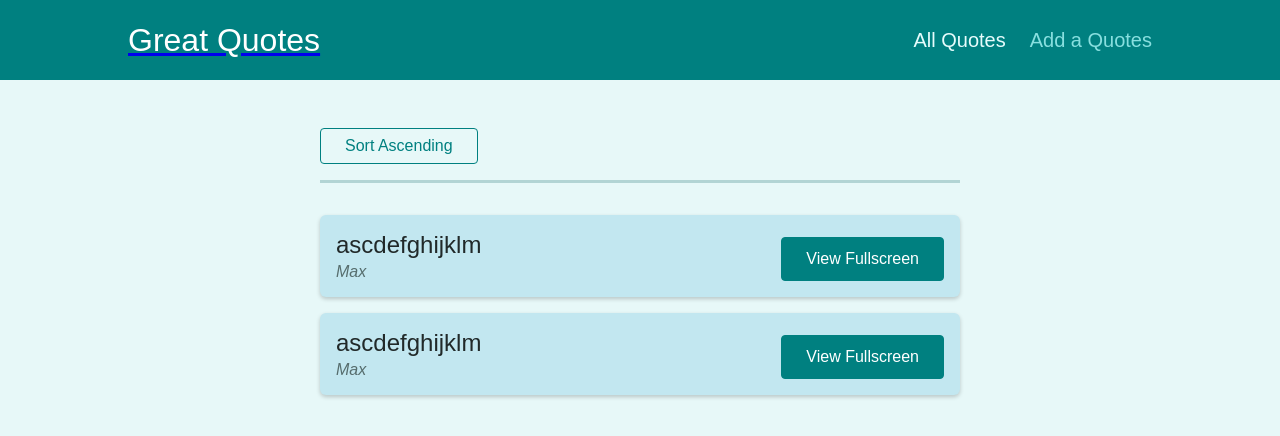
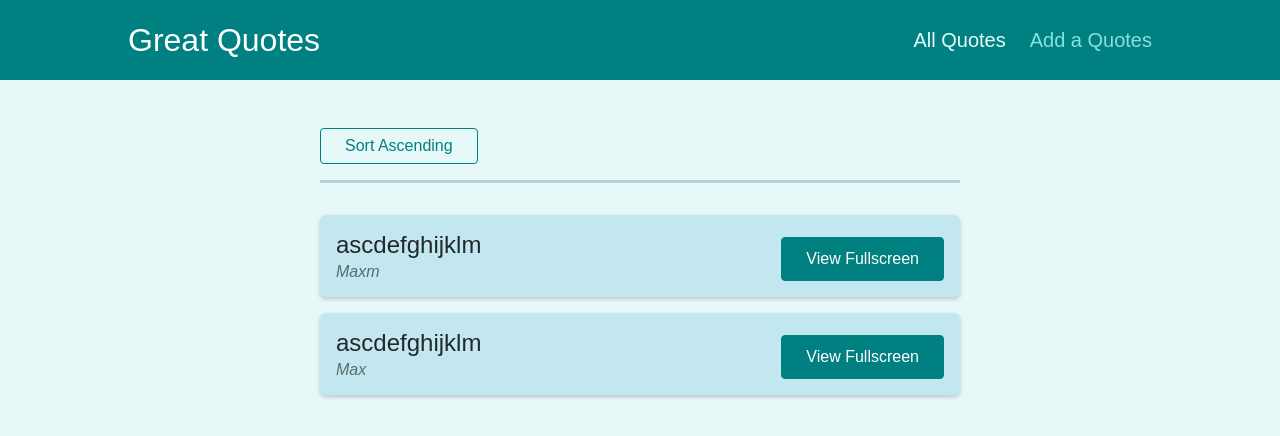
Before and after one commit to Inokcode/react-router-comments-app, a React (Create React App) app: page /quotes in a window 1280 px wide. Shown: the top 436 px of the page. Built offline with nearby package versions, Linux system fonts and the light colour scheme.

Commit message:
useRouteMatch part added

```diff
--- a/src/components/layout/MainNavigation.module.css
+++ b/src/components/layout/MainNavigation.module.css
@@ -35,3 +35,7 @@
 .nav a.active {
   color: #e6fcfc;
 }
+
+.header > a {
+  text-decoration: none;
+}
--- a/src/components/quotes/QuoteList.js
+++ b/src/components/quotes/QuoteList.js
@@ -1,16 +1,49 @@
 import { Fragment } from 'react';
-
+import { useHistory, useLocation } from 'react-router-dom';
 import QuoteItem from './QuoteItem';
 import classes from './QuoteList.module.css';
 
+const sortQuotes = (quotes, ascending) => {
+  return quotes.sort((quoteA, quoteB) => {
+    if (ascending) {
+      return quoteA.id > quoteB.id ? 1 : -1;
+    } else {
+      return quoteA.id < quoteB.id ? 1 : -1;
+    }
+  });
+};
+
 const QuoteList = (props) => {
+  const history = useHistory(); //change the url
+  const location = useLocation(); //current location
+  console.log({ location });
+
+  const queryParams = new URLSearchParams(location.search);
+
+  const isSortingAscending = queryParams.get('sort') === 'asc';
+
+  const sortedQuotes = sortQuotes(props.quotes, isSortingAscending);
+
+  const changeSortingHandler = () => {
+    // history.push('/quotes?sort=' + (isSortingAscending ? 'desc' : 'asc'));
+    // history.push(
+    //   `${location.pathname}?sort=${(isSortingAscending ? 'desc' : 'asc')}`
+    // );
+    // or
+    history.push({
+      pathname: location.pathname,
+      search: `?sort=${isSortingAscending ? 'desc' : 'asc'}`,
+    });
+  };
   return (
     <Fragment>
       <div className={classes.sorting}>
-        <button>Sort Ascending</button>
+        <button onClick={changeSortingHandler}>
+          Sort {isSortingAscending ? 'Descending' : 'Ascending'}
+        </button>
       </div>
       <ul className={classes.list}>
-        {props.quotes.map((quote) => (
+        {sortedQuotes.map((quote) => (
           <QuoteItem
             key={quote.id}
             id={quote.id}
--- a/src/pages/AllQuotes.js
+++ b/src/pages/AllQuotes.js
@@ -3,7 +3,7 @@
 
 const DUMMY_QUOTES = [
   { id: 'q1', author: 'Max', text: 'ascdefghijklm' },
-  { id: 'q2', author: 'Max', text: 'ascdefghijklm' },
+  { id: 'q2', author: 'Maxm', text: 'ascdefghijklm' },
 ];
 
 const AllQuotes = () => {
--- a/src/pages/QuoteDetail.js
+++ b/src/pages/QuoteDetail.js
@@ -1,5 +1,5 @@
 import React from 'react';
-import { useParams, Route } from 'react-router-dom';
+import { useParams, Route, Link, useRouteMatch } from 'react-router-dom';
 import Comments from '../components/comments/Comments';
 import HighlightedQuote from '../components/quotes/HighlightedQuote';
 
@@ -10,6 +10,9 @@
 
 const QuoteDetail = () => {
   const params = useParams();
+  const match = useRouteMatch(); //commented
+
+  console.log({ match });
   const quote = DUMMY_QUOTES.find((quote) => quote.id === params.quoteId);
   if (!quote) {
     return <p>No Quote found</p>;
@@ -17,7 +20,17 @@
   return (
     <>
       <HighlightedQuote text={quote.text} author={quote.author} />
-      <Route path={`/quotes/${params.quoteId}/comments`}>
+      {/* <Route path={`/quotes/${params.quoteId}`} exact> */}
+      <Route path={match.path} exact>
+        <div className="centered">
+          <Link className="btn--flat" to={`${match.url}/comments`}>
+            {/* <Link className="btn--flat" to={`/quotes/${params.quoteId}/comments`}> */}
+            Load Comments
+          </Link>
+        </div>
+      </Route>
+      {/* <Route path={`/quotes/${params.quoteId}/comments`}> */}
+      <Route path={`${match.path}/comments`}>
         <Comments />
       </Route>
     </>
```
Also changed, not shown: 2 other files (tests, documents, lock files or other folders).
